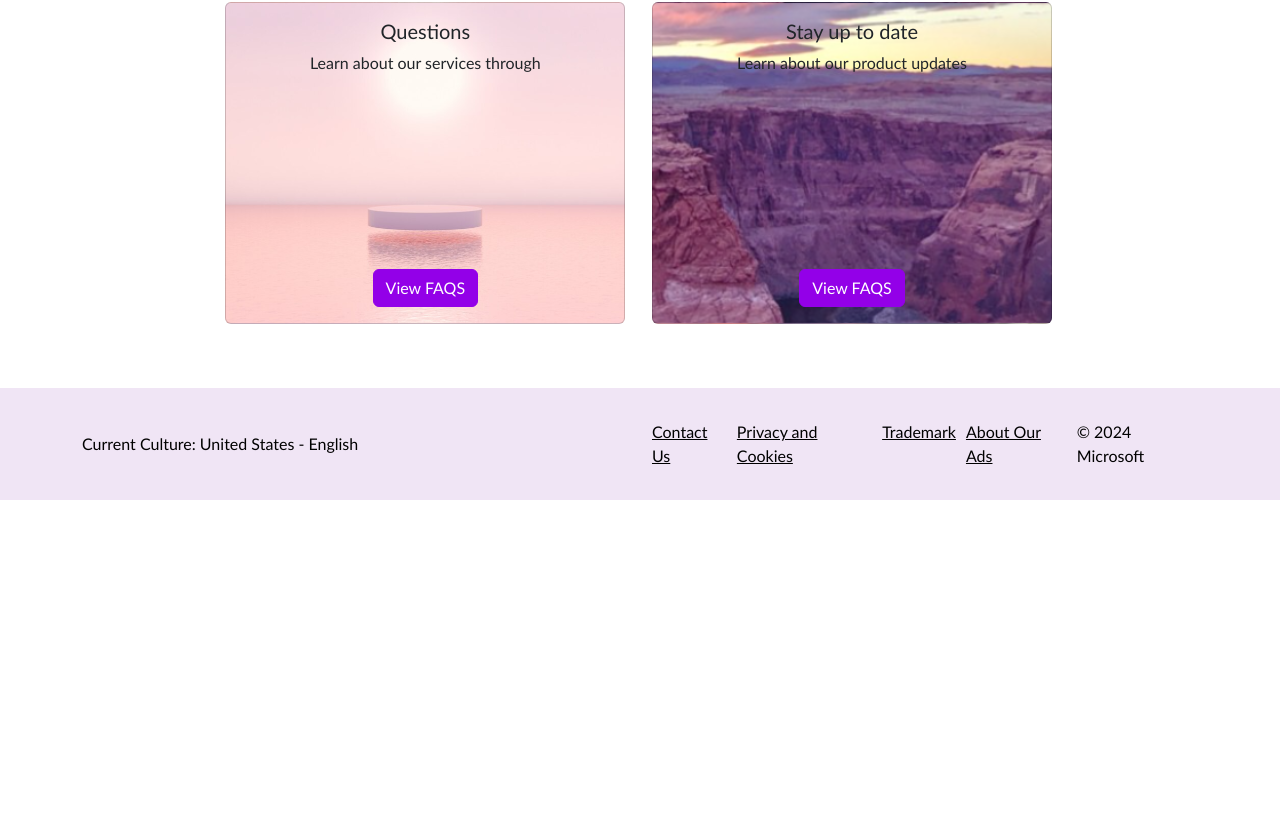
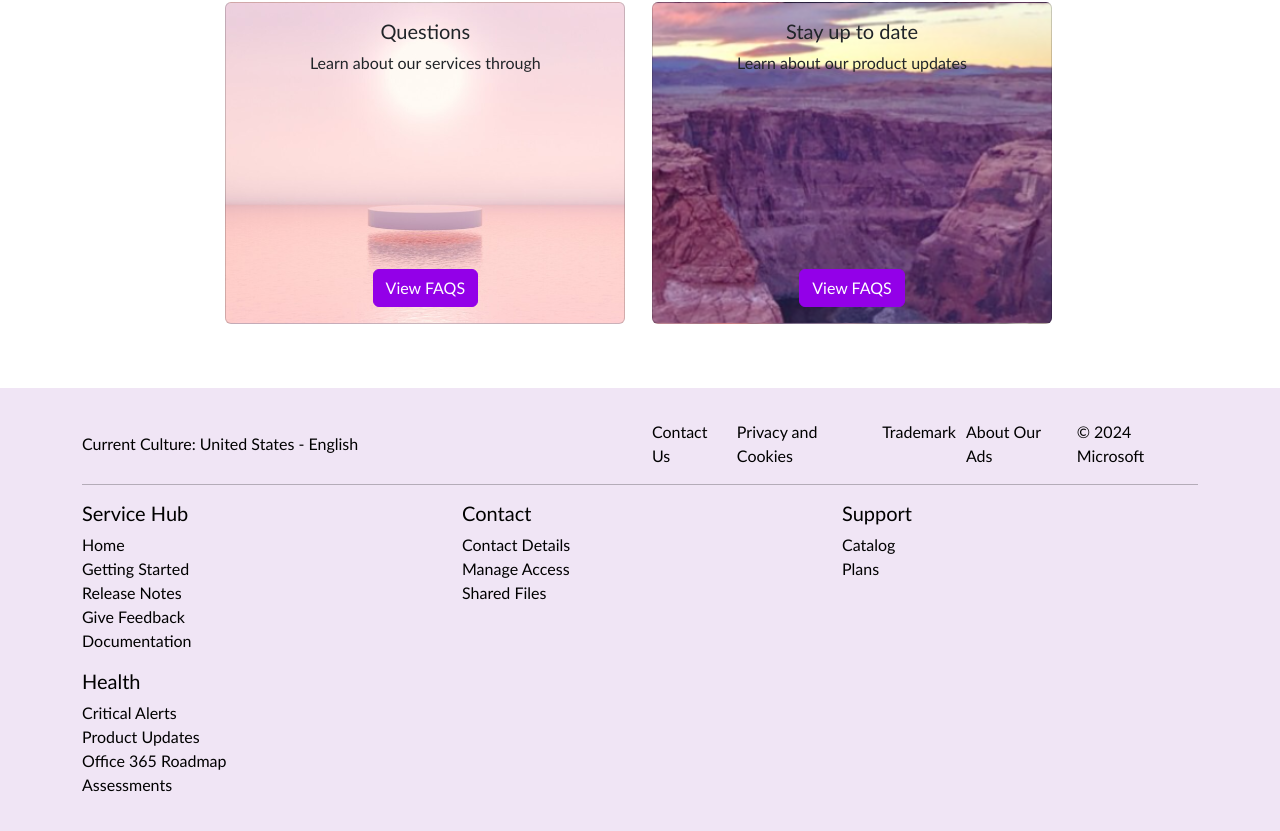
Before and after one commit to karthik6325/Figma-replica, a React (Create React App) app: page / in a window 1280 px wide. Shown: the part 1041-1872 px from the top of the page. Before the commit the page ends 1541 px from the top, so only its background shows below. Built offline with nearby package versions, Linux system fonts and the light colour scheme; no server answers.

Commit message:
changed footer

```diff
--- a/src/components/FooterContainer.js
+++ b/src/components/FooterContainer.js
@@ -11,12 +11,51 @@ function Footer() {
           </Col>
           <Col xs={12} md={6}>
             <div className="d-flex justify-content-center justify-content-md-end">
-              <a href="#" style={{ color: 'black', marginRight: '10px' }}>Contact Us</a>
-              <a href="#" style={{ color: 'black', marginRight: '10px' }}>Privacy and Cookies</a>
-              <a href="#" style={{ color: 'black', marginRight: '10px' }}>Trademark</a>
-              <a href="#" style={{ color: 'black', marginRight: '10px' }}>About Our Ads</a>
+              <a href="#" style={{ color: 'black', marginRight: '10px', textDecoration: 'none' }}>Contact Us</a>
+              <a href="#" style={{ color: 'black', marginRight: '10px', textDecoration: 'none' }}>Privacy and Cookies</a>
+              <a href="#" style={{ color: 'black', marginRight: '10px', textDecoration: 'none' }}>Trademark</a>
+              <a href="#" style={{ color: 'black', marginRight: '10px', textDecoration: 'none' }}>About Our Ads</a>
               <span style={{ color: 'black' }}>&copy; {new Date().getFullYear()} Microsoft</span>
             </div>
+          </Col>
+        </Row>
+        <hr style={{ marginTop: '1rem', marginBottom: '1rem' }} />
+        <Row>
+          <Col xs={12} md={4}>
+            <h5 style={{ color: 'black' }}>Service Hub</h5>
+            <ul style={{ listStyle: 'none', padding: 0 }}>
+              <li><a href="#" style={{ color: 'black', textDecoration: 'none' }}>Home</a></li>
+              <li><a href="#" style={{ color: 'black', textDecoration: 'none' }}>Getting Started</a></li>
+              <li><a href="#" style={{ color: 'black', textDecoration: 'none' }}>Release Notes</a></li>
+              <li><a href="#" style={{ color: 'black', textDecoration: 'none' }}>Give Feedback</a></li>
+              <li><a href="#" style={{ color: 'black', textDecoration: 'none' }}>Documentation</a></li>
+            </ul>
+          </Col>
+          <Col xs={12} md={4}>
+            <h5 style={{ color: 'black' }}>Contact</h5>
+            <ul style={{ listStyle: 'none', padding: 0 }}>
+              <li><a href="#" style={{ color: 'black', textDecoration: 'none' }}>Contact Details</a></li>
+              <li><a href="#" style={{ color: 'black', textDecoration: 'none' }}>Manage Access</a></li>
+              <li><a href="#" style={{ color: 'black', textDecoration: 'none' }}>Shared Files</a></li>
+            </ul>
+          </Col>
+          <Col xs={12} md={4}>
+            <h5 style={{ color: 'black' }}>Support</h5>
+            <ul style={{ listStyle: 'none', padding: 0 }}>
+              <li><a href="#" style={{ color: 'black', textDecoration: 'none' }}>Catalog</a></li>
+              <li><a href="#" style={{ color: 'black', textDecoration: 'none' }}>Plans</a></li>
+            </ul>
+          </Col>
+        </Row>
+        <Row>
+          <Col xs={12} md={4}>
+            <h5 style={{ color: 'black' }}>Health</h5>
+            <ul style={{ listStyle: 'none', padding: 0 }}>
+              <li><a href="#" style={{ color: 'black', textDecoration: 'none' }}>Critical Alerts</a></li>
+              <li><a href="#" style={{ color: 'black', textDecoration: 'none' }}>Product Updates</a></li>
+              <li><a href="#" style={{ color: 'black', textDecoration: 'none' }}>Office 365 Roadmap</a></li>
+              <li><a href="#" style={{ color: 'black', textDecoration: 'none' }}>Assessments</a></li>
+            </ul>
           </Col>
         </Row>
       </Container>
@@ -26,7 +65,7 @@ function Footer() {
 
 const footerStyle = {
   backgroundColor: '#f0e5f5',
-  color: '#fff',
+  color: '#000',
   padding: '2rem 0',
 };
 
```
